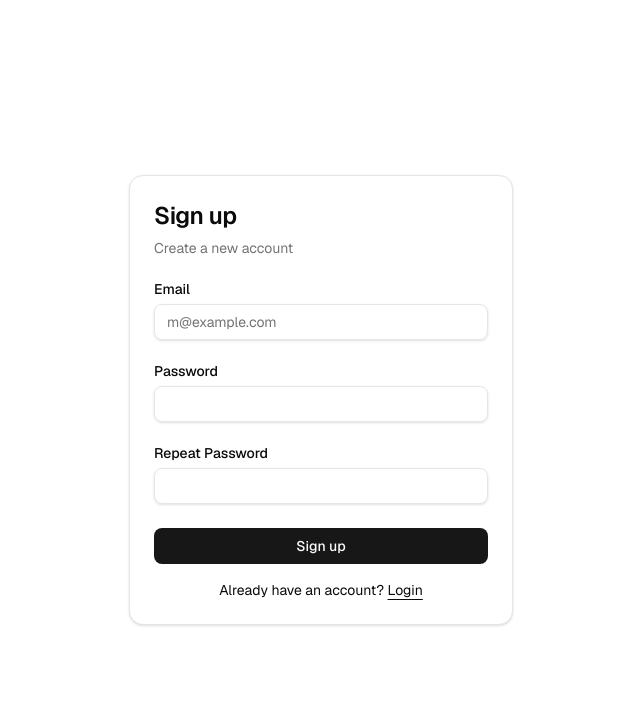
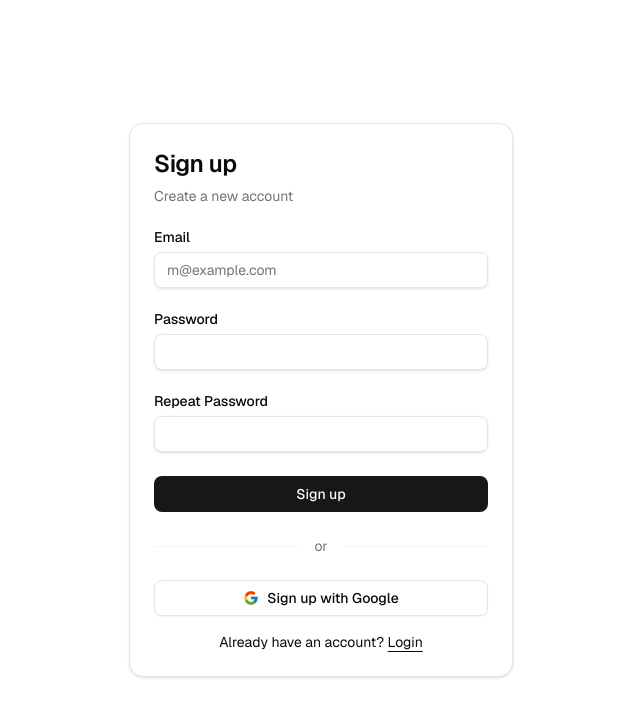
Before and after one commit to donutdiet/budgeting, a Next.js app: page /auth/sign-up in a window 1280 px wide. Shown: the top 716 px of the page, without its empty margins (319-959 px from the left). Built offline with nearby package versions, Linux system fonts and the light colour scheme.

Commit message:
Add oauth google option to sign up form

```diff
--- a/components/auth/sign-up-form.tsx
+++ b/components/auth/sign-up-form.tsx
@@ -15,6 +15,7 @@ import { Label } from "@/components/ui/label";
 import Link from "next/link";
 import { useRouter } from "next/navigation";
 import { useState } from "react";
+import { FcGoogle } from "react-icons/fc";
 
 export function SignUpForm({
   className,
@@ -53,6 +54,22 @@ export function SignUpForm({
       setError(error instanceof Error ? error.message : "An error occurred");
     } finally {
       setIsLoading(false);
+    }
+  };
+
+  const handleGoogleSignUp = async () => {
+    const supabase = createClient();
+    try {
+      const { error } = await supabase.auth.signInWithOAuth({
+        provider: "google",
+        options: {
+          // This must point to your server-side callback route
+          redirectTo: `${window.location.origin}/auth/callback?next=/protected`,
+        },
+      });
+      if (error) throw error;
+    } catch (error: unknown) {
+      setError(error instanceof Error ? error.message : "OAuth login failed");
     }
   };
 
@@ -106,6 +123,24 @@ export function SignUpForm({
                 {isLoading ? "Creating an account..." : "Sign up"}
               </Button>
             </div>
+
+            <div className="my-6 flex items-center">
+              <div className="h-px flex-1 bg-muted" />
+              <span className="mx-4 text-sm text-muted-foreground">or</span>
+              <div className="h-px flex-1 bg-muted" />
+            </div>
+
+            <Button
+              type="button"
+              variant="outline"
+              className="flex items-center justify-center gap-2 w-full"
+              onClick={handleGoogleSignUp}
+              disabled={isLoading} // Disable while email signup is pending
+            >
+              <FcGoogle className="h-5 w-5" />
+              Sign up with Google
+            </Button>
+
             <div className="mt-4 text-center text-sm">
               Already have an account?{" "}
               <Link href="/auth/login" className="underline underline-offset-4">
```
